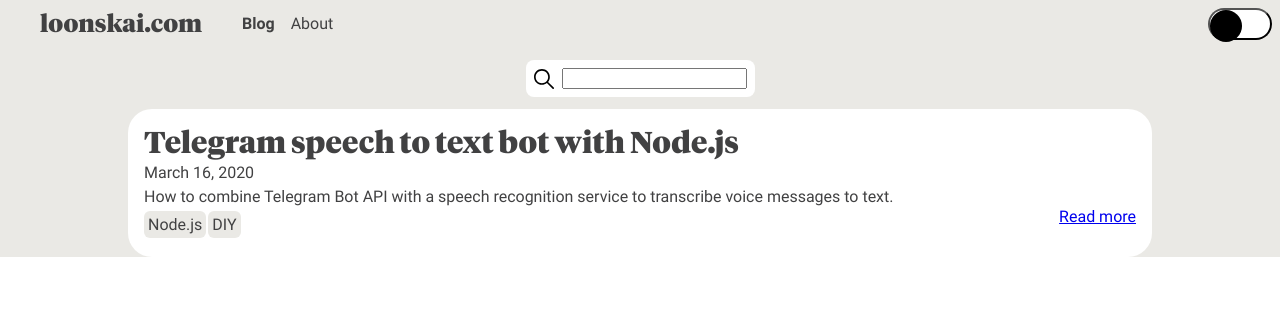
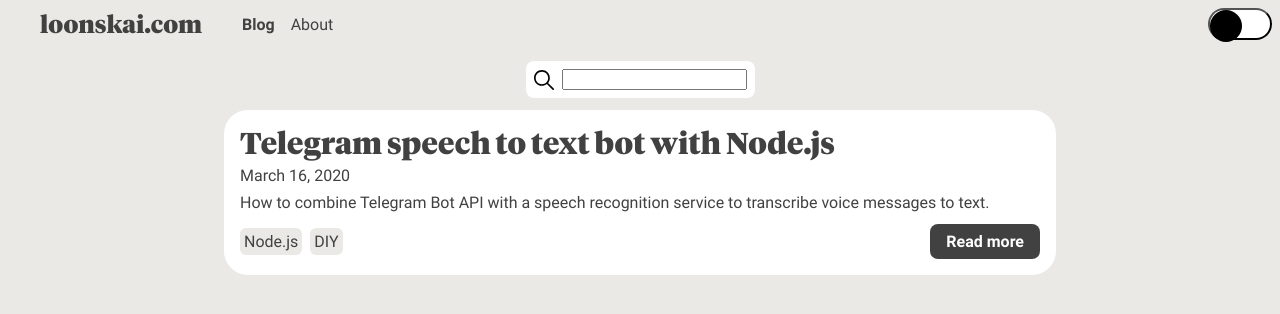
Before and after one commit to loonskai/loonskai.com, a Next.js app: page / in a window 1280 px wide. Shown: the top 314 px of the page. Built offline with nearby package versions, Linux system fonts and the light colour scheme.

Commit message:
Update post theme colors

```diff
--- a/components/layout.tsx
+++ b/components/layout.tsx
@@ -8,6 +8,7 @@
 import { sans } from '../shared/fonts';
 
 const Wrapper = styled.div(({ theme }) => css`
+  min-height: 100vh;
   color: ${theme.textPrimary};
   background: ${theme.backgroundPrimary};
   ${sans}
--- a/components/navigation/navigation-link.tsx
+++ b/components/navigation/navigation-link.tsx
@@ -18,6 +18,7 @@
   align-items: center;
   margin: 0 0.5rem;
   font-weight: ${isActive ? 700 : 400};
+  cursor: pointer;
 `);
 
 export const NavigationLink = ({ href, as, children }: PropsWithChildren<NavigationLinkProps>): JSX.Element => {
--- a/components/post-preview.tsx
+++ b/components/post-preview.tsx
@@ -26,6 +26,8 @@
     <section
       key={slug}
       css={css`
+        max-width: 800px;
+        margin: 0 auto;
         display: flex;
         flex-direction: column;
         justify-content: space-between;
@@ -54,7 +56,11 @@
           margin-bottom: 0.25rem;
         `}
       >{dayjs(date).format('MMMM D, YYYY')}</span>
-      <p>{excerpt}</p>
+      <p
+        css={css`
+          margin-bottom: 0.5rem;
+        `}
+      >{excerpt}</p>
       <div
         css={css`
           width: 100%;
--- a/components/ui/primary-link.tsx
+++ b/components/ui/primary-link.tsx
@@ -1,11 +1,30 @@
 import { forwardRef } from 'react';
+import { css, useTheme } from '@emotion/react';
 
-const Component = forwardRef<HTMLLinkElement, any>(({ children, ...props }, ref) => (
-  <a className="font-bold cursor-pointer border-b-2 border-main" ref={ref} {...props}>
-    {children}
-  </a>
-));
+const PrimaryLinkComponent = forwardRef<HTMLLinkElement, any>(({ children, ...props }, ref) => {
+  const theme = useTheme();
 
-Component.displayName = 'PrimaryLink';
+  return (
+    <a
+      ref={ref}
+      css={css`
+        display: flex;
+        align-items: center;
+        padding: 0.5rem 1rem;
+        text-decoration: none;
+        font-weight: 700;
+        cursor: pointer;
+        color: ${theme.buttons.color};
+        background-color: ${theme.buttons.background};
+        border-radius: 0.5rem;
+      `}
+      {...props}
+    >
+      {children}
+    </a>
+  );
+});
 
-export const PrimaryLink = Component;
+PrimaryLinkComponent.displayName = 'PrimaryLink';
+
+export const PrimaryLink = PrimaryLinkComponent;
--- a/components/ui/tag.tsx
+++ b/components/ui/tag.tsx
@@ -13,7 +13,7 @@
         background: ${theme.backgroundPrimary};
         border-radius: 0.375rem;
         padding: 0.25rem;
-        margin-right: 0.125rem;
+        margin-right: 0.5rem;
       `}
     >{tag}</span>
   );
--- a/shared/styles.tsx
+++ b/shared/styles.tsx
@@ -19,10 +19,6 @@
         font-size:100%;
         vertical-align:baseline;
         background:transparent;
-      }
-
-      body {
-        line-height:1;
       }
 
       article,aside,details,figcaption,figure,footer,header,hgroup,menu,nav,section {
@@ -57,6 +53,13 @@
 
       input, select {
         vertical-align:middle;
+      }
+
+      html,
+      body,
+      div#__next {
+        min-height: 100vh;
+        box-sizing: border-box;
       }
     `}
   />
--- a/shared/themes.ts
+++ b/shared/themes.ts
@@ -11,11 +11,25 @@
     textPrimary: '#414142',
     backgroundPrimary: '#eae9e5',
     backgroundSecondary: '#ffffff',
+    buttons: {
+      background: '#414142',
+      color: '#ffffff',
+    },
+    code: {
+      background: '#414142',
+    },
   },
   [THEMES.DARK]: {
     mainColor,
     textPrimary: '#eae9e5',
     backgroundPrimary: '#414142',
     backgroundSecondary: '#2f2f2f',
+    buttons: {
+      background: mainColor,
+      color: '#414142',
+    },
+    code: {
+      background: '#414142',
+    },
   },
 };
```
Also changed, not shown: components/post.tsx (+27 -12 lines), typings/emotion.d.ts (+7 -0 lines).
